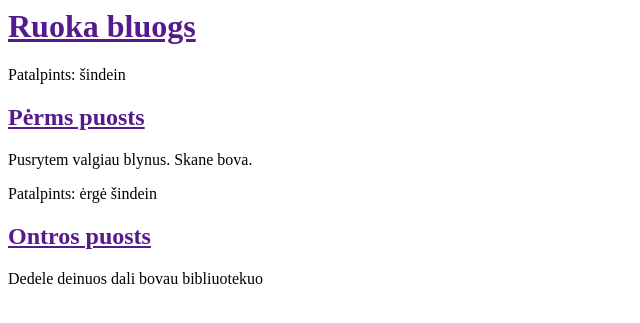
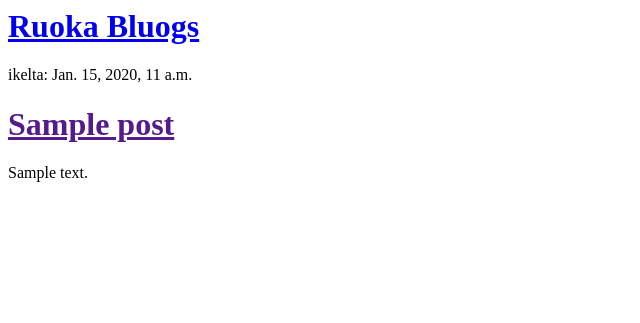
Before and after one commit to malukasrokas/Online-Blog, a Django app: template blog/templates/blog/post_list.html in a window 1280 px wide. Shown: the top 323 px of the page, without its empty margins (0-640 px from the left). Run offline with Django 3.2, Linux system fonts and the light colour scheme; the template is opened without the code that fills it: values that come from a table or form of the project are taken from there, others are empty; tables that the repository leaves empty hold one stand-in row (values such as "Sample post").

Commit message:
Pakeisti templates

```diff
--- a/blog/templates/blog/post_list.html
+++ b/blog/templates/blog/post_list.html
@@ -1,22 +1,18 @@
 <html>
     <head>
-        <title>Django Girls blog</title>
+        <title>Ruoka bluogs</title>
     </head>
     <body>
         <div>
-            <h1><a href="">Ruoka bluogs</a></h1>
-        </div>
+		   <h1><a href="/">Ruoka Bluogs</a></h1>
 
-        <div>
-            <p>Patalpints: šindein</p>
-            <h2><a href="">Pėrms puosts</a></h2>
-            <p>Pusrytem valgiau blynus. Skane bova.</p>
-        </div>
-
-        <div>
-            <p>Patalpints: ėrgė šindein</p>
-            <h2><a href="">Ontros puosts</a></h2>
-            <p>Dedele deinuos dali bovau bibliuotekuo</p>
-        </div>
+			{% for post in posts %}
+				<div>
+					<p>ikelta: {{ post.published_date }}</p>
+					<h1><a href="">{{ post.title }}</a></h1>
+					<p>{{ post.text|linebreaks }}</p>
+				</div>
+			{% endfor %}
+		</div>
     </body>
 </html>
--- a/blog/views.py
+++ b/blog/views.py
@@ -1,4 +1,7 @@
 from django.shortcuts import render
+from django.utils import timezone
+from .models import Post
 
 def post_list(request):
-	return render(request, 'blog/post_list.html', {})
+	posts = Post.objects.filter(published_date__lte=timezone.now()).order_by('published_date')
+	return render(request, 'blog/post_list.html', {'posts': posts})
```
